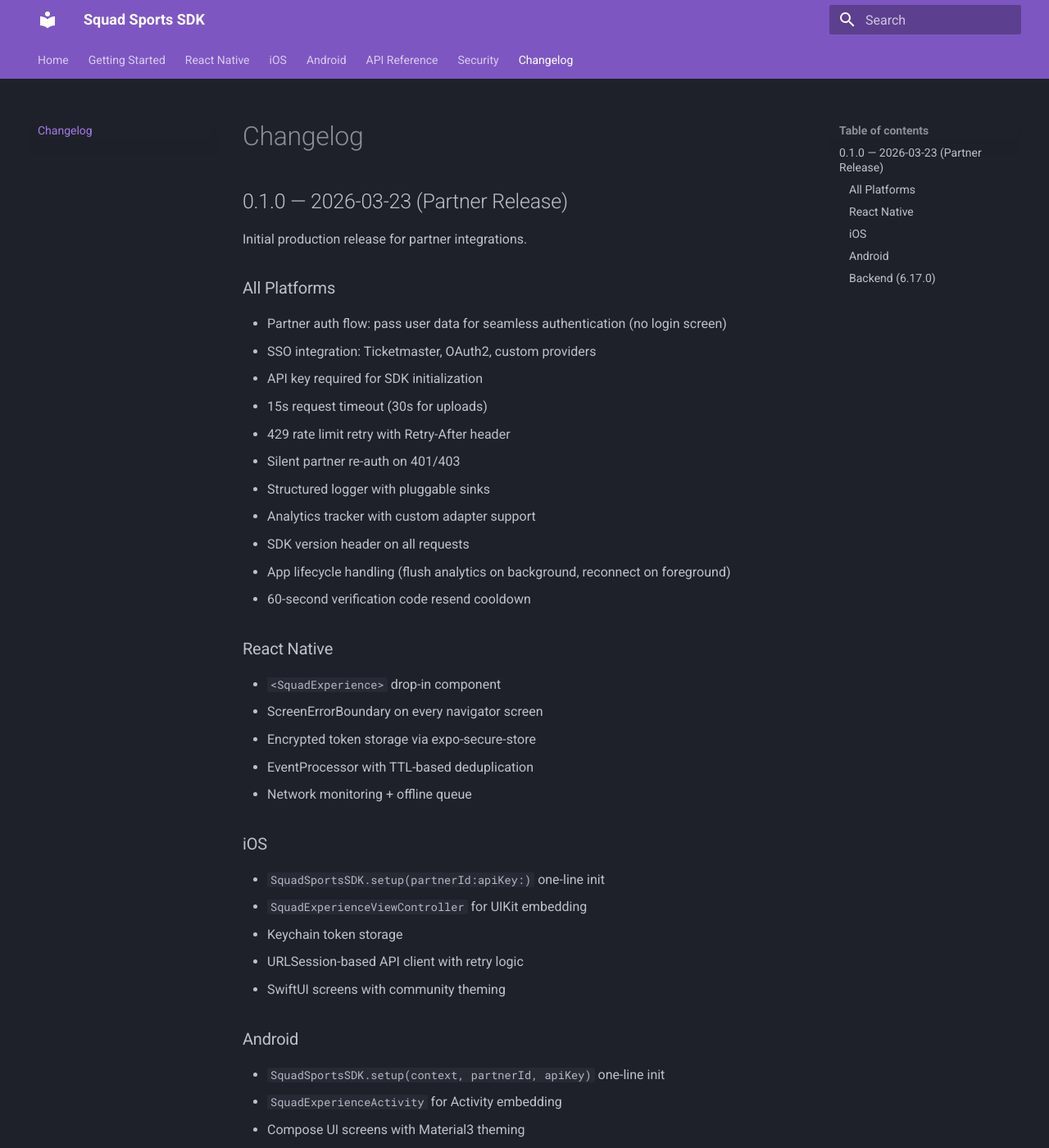
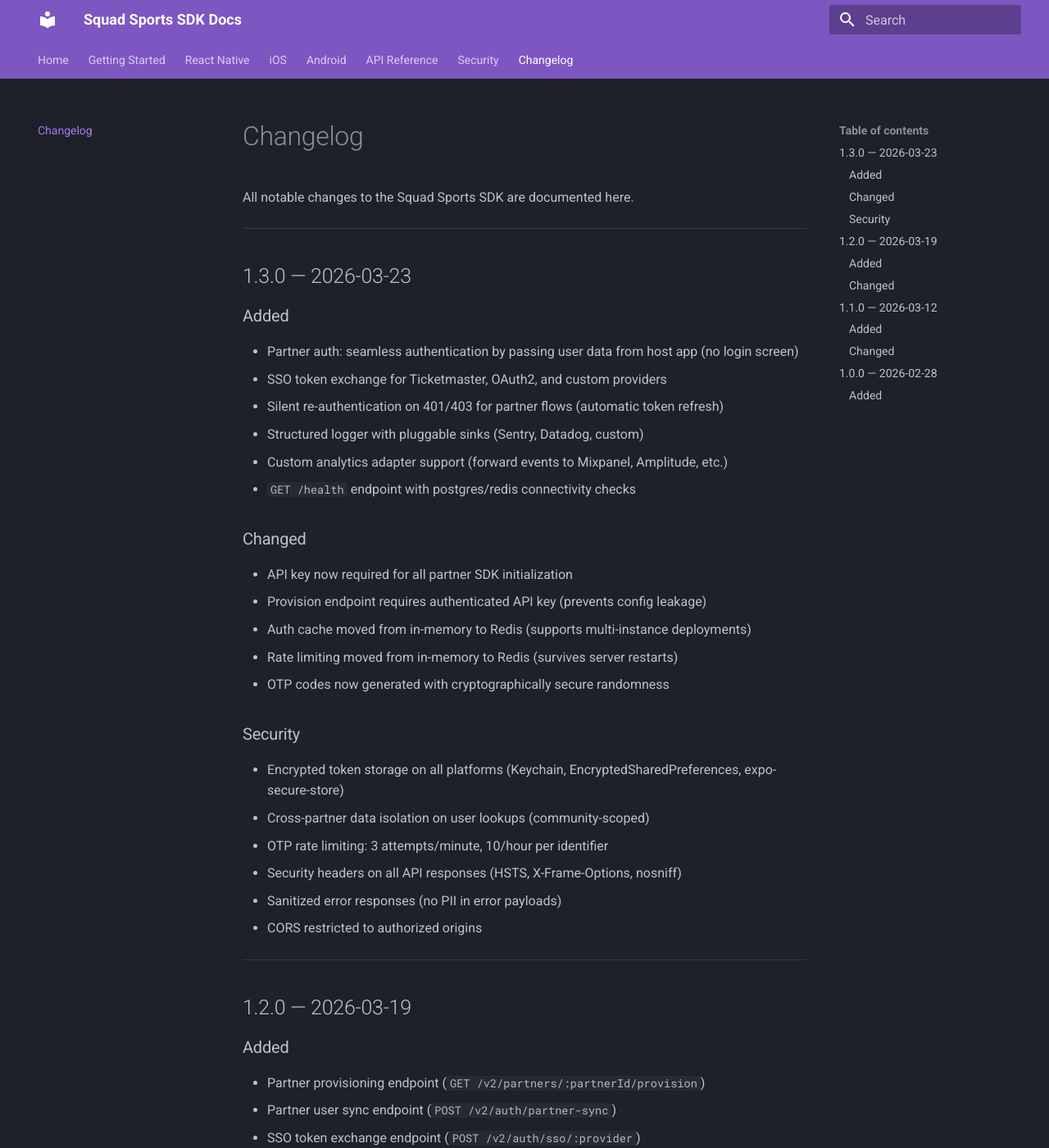
Before and after one commit to withyoursquad/squad-sdk-docs, an MkDocs documentation site: the page built from docs/changelog.md, in a window 1280 px wide and 1400 px high. Shown: the whole window at 82% size. Built offline with MkDocs 1.6.1 and Material for MkDocs 9.7.7, drawn with Linux system fonts in a browser that asks for light colours; some of the changed text lies outside the part shown.

Commit message:
Version 1.3.0 — mature changelog, version references updated
- Changelog now shows version history (1.0.0 → 1.1.0 → 1.2.0 → 1.3.0)
- Android quick start references 1.3.0
- Home page shows current version
- Site URL configured

Co-Authored-By: Claude Opus 4.6 (1M context) <noreply@anthropic.com>

````diff
--- a/docs/android/quick-start.md
+++ b/docs/android/quick-start.md
@@ -6,7 +6,7 @@ Add the Squad Sports SDK to your app's `build.gradle.kts`:
 
 ```kotlin
 dependencies {
-    implementation("com.squadsports:squad-sports-sdk:0.1.0")
+    implementation("com.squadsports:squad-sports-sdk:1.3.0")
 }
 ```
 
--- a/docs/changelog.md
+++ b/docs/changelog.md
@@ -1,51 +1,85 @@
 # Changelog
 
-## 0.1.0 — 2026-03-23 (Partner Release)
+All notable changes to the Squad Sports SDK are documented here.
 
-Initial production release for partner integrations.
+---
 
-### All Platforms
-- Partner auth flow: pass user data for seamless authentication (no login screen)
-- SSO integration: Ticketmaster, OAuth2, custom providers
-- API key required for SDK initialization
-- 15s request timeout (30s for uploads)
-- 429 rate limit retry with Retry-After header
-- Silent partner re-auth on 401/403
-- Structured logger with pluggable sinks
-- Analytics tracker with custom adapter support
+## 1.3.0 — 2026-03-23
+
+### Added
+- Partner auth: seamless authentication by passing user data from host app (no login screen)
+- SSO token exchange for Ticketmaster, OAuth2, and custom providers
+- Silent re-authentication on 401/403 for partner flows (automatic token refresh)
+- Structured logger with pluggable sinks (Sentry, Datadog, custom)
+- Custom analytics adapter support (forward events to Mixpanel, Amplitude, etc.)
+- `GET /health` endpoint with postgres/redis connectivity checks
+
+### Changed
+- API key now required for all partner SDK initialization
+- Provision endpoint requires authenticated API key (prevents config leakage)
+- Auth cache moved from in-memory to Redis (supports multi-instance deployments)
+- Rate limiting moved from in-memory to Redis (survives server restarts)
+- OTP codes now generated with cryptographically secure randomness
+
+### Security
+- Encrypted token storage on all platforms (Keychain, EncryptedSharedPreferences, expo-secure-store)
+- Cross-partner data isolation on user lookups (community-scoped)
+- OTP rate limiting: 3 attempts/minute, 10/hour per identifier
+- Security headers on all API responses (HSTS, X-Frame-Options, nosniff)
+- Sanitized error responses (no PII in error payloads)
+- CORS restricted to authorized origins
+
+---
+
+## 1.2.0 — 2026-03-19
+
+### Added
+- Partner provisioning endpoint (`GET /v2/partners/:partnerId/provision`)
+- Partner user sync endpoint (`POST /v2/auth/partner-sync`)
+- SSO token exchange endpoint (`POST /v2/auth/sso/:provider`)
+- Partner analytics ingestion endpoint
+- Nexus partner registry: auto-resolve config from partner ID
+- Community-scoped onboarding skip for partner flows
+
+### Changed
+- Navigation state machine supports partner flow (auth → main, skip onboarding)
+- API client sends `X-Squad-API-Key` header when configured
+
+---
+
+## 1.1.0 — 2026-03-12
+
+### Added
+- Android SDK: Jetpack Compose UI, OkHttp networking, EncryptedSharedPreferences
+- iOS SDK: SwiftUI screens, URLSession networking, Keychain storage
+- Real-time SSE event processor with deduplication and reconnect backoff
+- Network monitoring with offline action queue
+- Push notification routing
+- Deep link handling (squad:// scheme and universal links)
+- Squad Line: real-time voice calls via Twilio
+
+### Changed
+- EventProcessor deduplication uses TTL-based pruning (1 hour expiry, 5K cap)
+- Upload requests use 30s timeout (vs 15s default)
+
+---
+
+## 1.0.0 — 2026-02-28
+
+### Added
+- React Native SDK: `<SquadExperience>` drop-in component
+- Core TypeScript package: API client, session management, token storage
+- Community feed with freestyles (audio posts) and reactions
+- 1:1 messaging with audio messages
+- Interactive polls with live results
+- Event attendance and check-ins
+- Wallet with rewards and coupons
+- User profiles and connections (squad)
+- Invitation system with QR codes
+- Squaddie of the Day feature
+- Error boundaries on all navigator screens
+- 15s global request timeout with exponential backoff retry
+- 429 rate limit handling with Retry-After
 - SDK version header on all requests
-- App lifecycle handling (flush analytics on background, reconnect on foreground)
+- App lifecycle management (analytics flush, SSE reconnect)
 - 60-second verification code resend cooldown
-
-### React Native
-- `<SquadExperience>` drop-in component
-- ScreenErrorBoundary on every navigator screen
-- Encrypted token storage via expo-secure-store
-- EventProcessor with TTL-based deduplication
-- Network monitoring + offline queue
-
-### iOS
-- `SquadSportsSDK.setup(partnerId:apiKey:)` one-line init
-- `SquadExperienceViewController` for UIKit embedding
-- Keychain token storage
-- URLSession-based API client with retry logic
-- SwiftUI screens with community theming
-
-### Android
-- `SquadSportsSDK.setup(context, partnerId, apiKey)` one-line init
-- `SquadExperienceActivity` for Activity embedding
-- Compose UI screens with Material3 theming
-- EncryptedSharedPreferences token storage
-- OkHttp interceptors for timeout, retry, auth
-- ProcessLifecycleOwner for background/foreground handling
-
-### Backend (6.17.0)
-- `GET /health` endpoint with postgres/redis checks
-- Redis-backed rate limiting (survives restarts)
-- Redis-backed auth cache (distributed invalidation)
-- Partner provisioning endpoint (API key required)
-- Cross-partner data isolation on SSO and partner-sync
-- Security headers on all responses
-- OTP rate limiting (3/min, 10/hour per identifier)
-- Sanitized error responses (no PII leakage)
-- Cryptographically secure login code generation
--- a/mkdocs.yml
+++ b/mkdocs.yml
@@ -1,5 +1,6 @@
-site_name: Squad Sports SDK
-site_description: Partner integration guide for the Squad Sports SDK
+site_name: Squad Sports SDK Docs
+site_description: Integration documentation for the Squad Sports SDK
+site_url: https://docs.withyoursquad.com
 theme:
   name: material
   palette:
````
Also changed, not shown: docs/index.md (+22 -15 lines).
